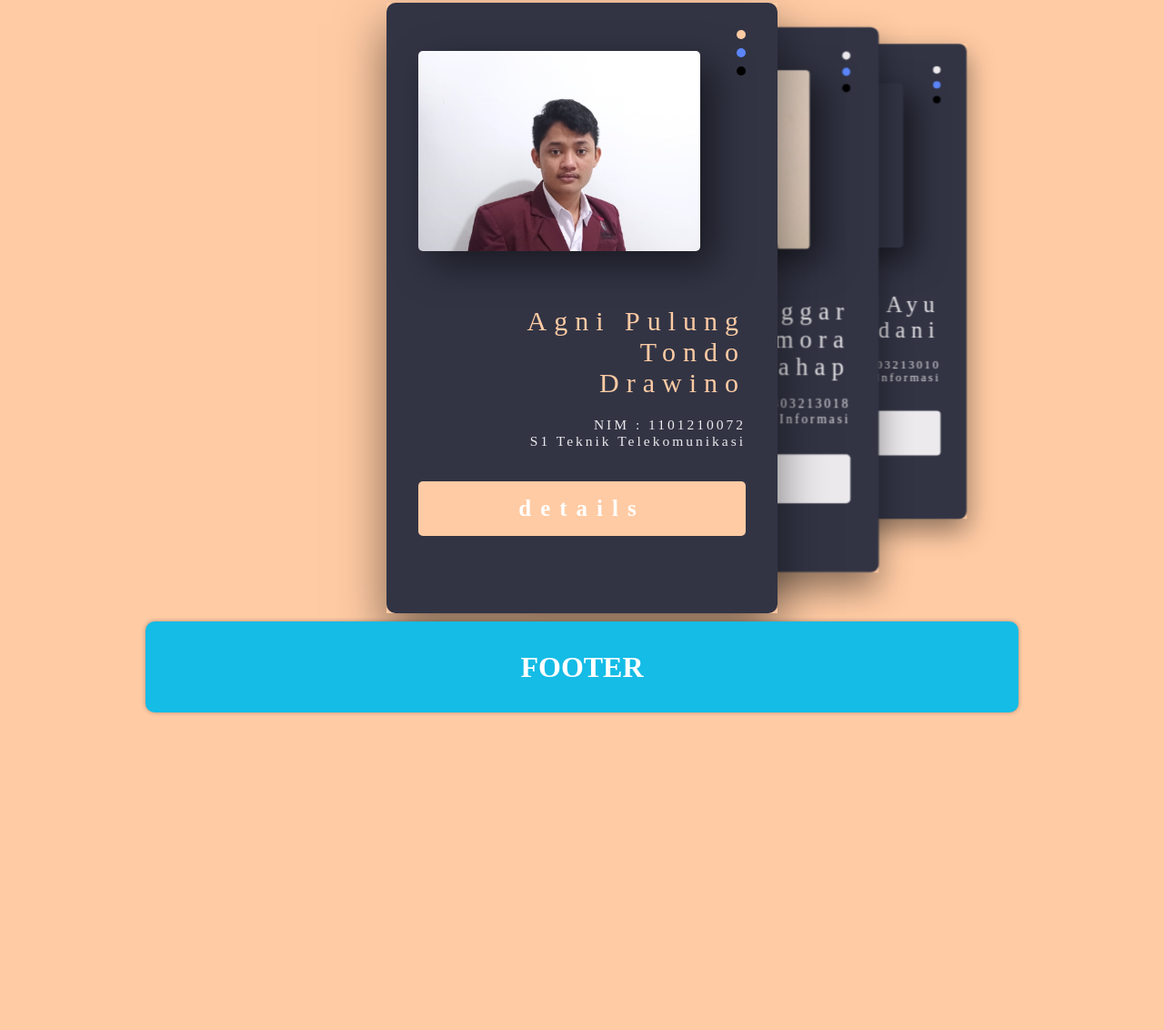
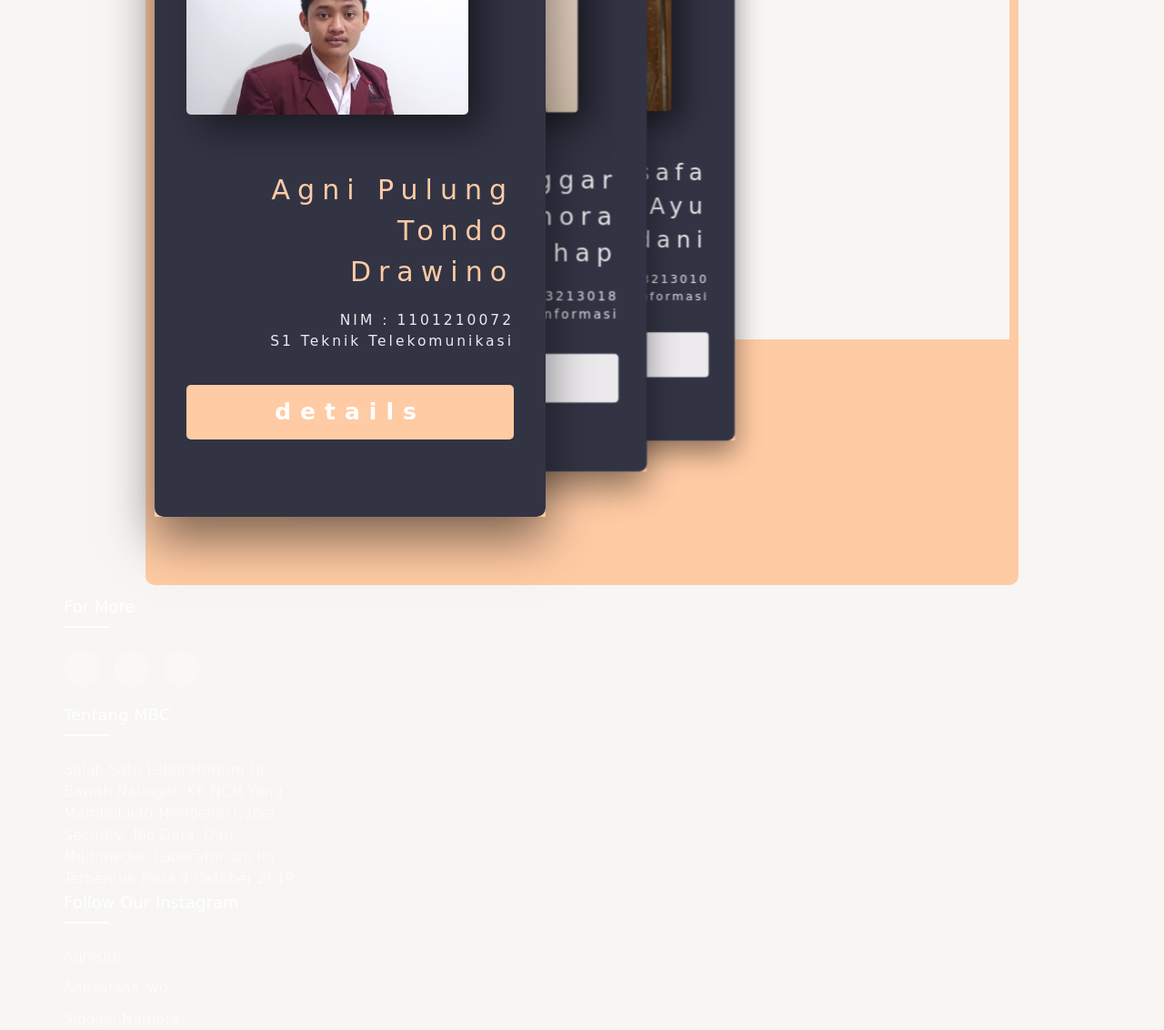
Before and after one commit to agnislur/tugas_website_mbc, a plain HTML site: page index.html in a window 1280 px wide. Shown: the part 267-1399 px from the top of the page at 91% size. Before the commit the page ends 1220 px from the top, so only its background shows below. Drawn offline with Linux system fonts and the light colour scheme.

Commit message:
Merapikan code

```diff
--- a/index.html
+++ b/index.html
@@ -5,6 +5,7 @@
     <meta name="viewport" content="width=device-width, initial-scale=1.0">
     <title>Document</title>
     <link rel="stylesheet" href="style.css">
+    <link rel="stylesheet" href="testing.css">
 </head>
 <body>
     <div class="container">
@@ -16,7 +17,7 @@
         <div class="row">
             <div class="content">
                 <h1></h1>
-<!-- #swipper-start-->
+                    <!-- #swipper-start-->
 
                     <div class="container">
 
@@ -44,7 +45,7 @@
                                 </span>
                                 <span class="lorem"> S1 Teknik Telekomunikasi </span>
                             </div>
-                            <a href="/Agni/" class="btn-contact">details</a>
+                            <a href="https://github.com/agnislur" class="btn-contact">details</a>
                             <div class="socials">
                                 <i class="fa-solid fa-cart-shopping"></i>
                                 <i class="fa-regular fa-heart"></i>
@@ -69,7 +70,7 @@
                                 <span class="lorem"> NIM : 1303213018</span>
                                 <span class="lorem"> S1 Teknologi Informasi </span>
                                 </div>
-                                <a href="/Singgar/" class="btn-contact">details</a>
+                                <a href="https://github.com/singgarnmr" class="btn-contact">details</a>
                                 <div class="socials">
                                 <i class="fa-solid fa-cart-shopping"></i>
                                 <i class="fa-regular fa-heart"></i>
@@ -82,7 +83,7 @@
                         <label for="s3" id="slide3">
                             <div class="card">
                             <div class="image">
-                                <img src="img/Black Toe Union.jpg" alt="">
+                                <img src="Navbar/Ndes.jpg" alt="">
                                 <div class="dots">
                                 <div class="dot1"></div>
                                 <div class="dot2"></div>
@@ -95,7 +96,7 @@
                                 <span class="lorem"> S1 Teknologi Informasi </span>
 
                             </div>
-                            <a href="/Adesafa/" class="btn-contact">details</a>
+                            <a href="https://github.com/Adesafawardani" class="btn-contact">details</a>
                             <div class="socials">
                                 <i class="fa-solid fa-cart-shopping"></i>
                                 <i class="fa-regular fa-heart"></i>
@@ -113,12 +114,43 @@
             </div>
         </div>
 
-        <div class="row">
 
-            <div class="footer">
-                <h1>FOOTER</h1>
-            </div>
-        </div>
+                <!-- #region -->
+                <div class="container_footer">
+                    <div class="header_footer">
+                    </div>
+                    <div class="content_footer">
+                        <!--Posisi konten-->
+                    </div>
+                    <div class="footer_footer">
+                        <div class="row_footer">
+                            <div class="footer-col">
+                                <h4>For More</h4>
+                                <div class="social-links">
+                                    <a href="https://github.com/agnislur/tugas_website_mbc"><i class="fab fa-linkedin"></i></a>
+                                    <a href="#"><i class="fab fa-twitter"></i></a>
+                                    <a href="#"><i class="fab fa-facebook"></i></a>
+                                </div>
+                            </div>
+                            <div class="footer-col center-text">
+                                <h4 class="header-text">Tentang MBC</h4>
+                                <ul>
+                                    <li><a href="#">Salah satu laboratorium di bawah naungan KK NCM yang mempelajari mengenai Cyber Security, Big data, dan Multimedia. Laboratorium ini terbentuk pada 4 Oktober 2019.</a></li>
+                                </ul>
+                            </div>
+                            <div class="footer-col">
+                                <h4> Follow Our Instagram </h4>
+                                    <ul>
+                                        <li><a href="https://www.instagram.com/agnislur/">agnislur</a></li>
+                                        <li><a href="https://instagram.com/singgar.namora?igshid=MzRlODBiNWFlZA==">adesafaaa_wd</a></li>
+                                        <li><a href="https://instagram.com/adesafaaa_wd?igshid=NTc4MTIwNjQ2YQ==">singgar.namora</a></li>
+                                    </ul>
+                            </div>
+                        </div>
+                    </div>
+                </div>
+                <!-- #region -->
+
     </div>
 </body>
 </html>
```
